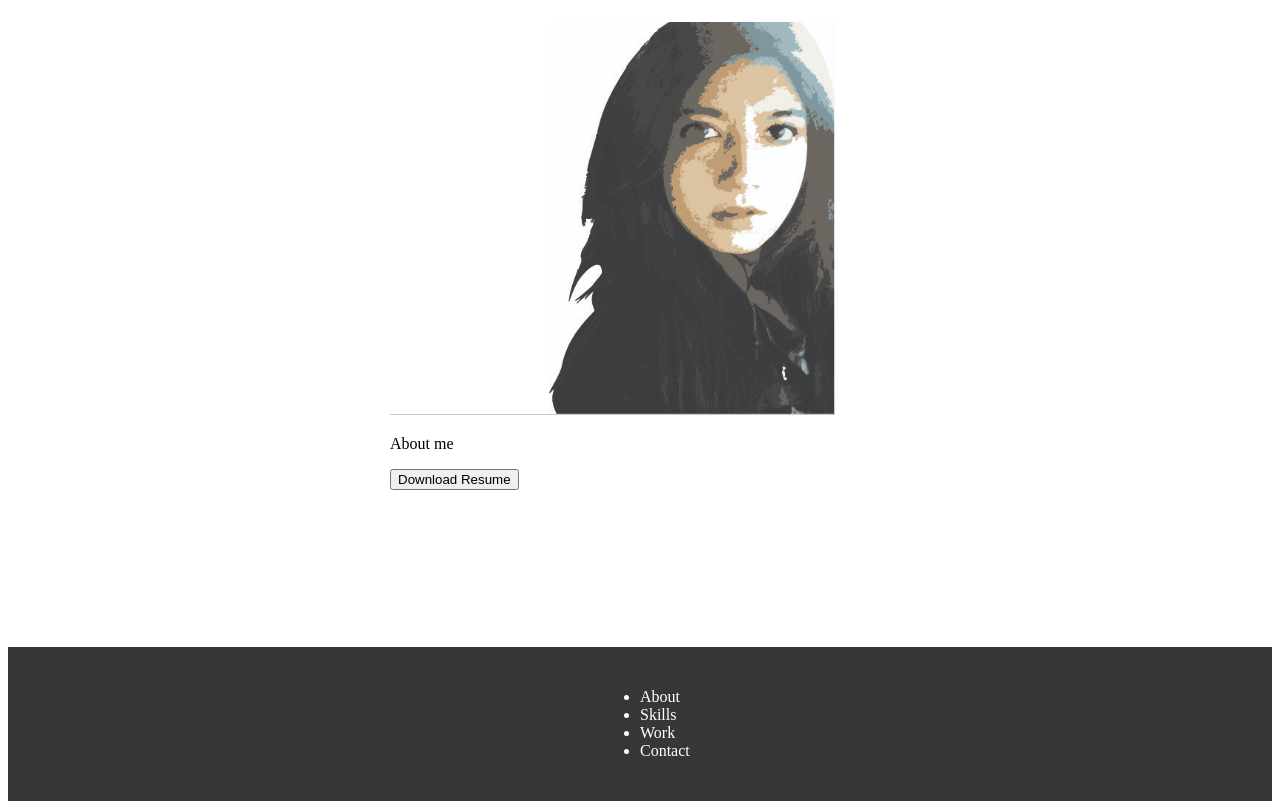
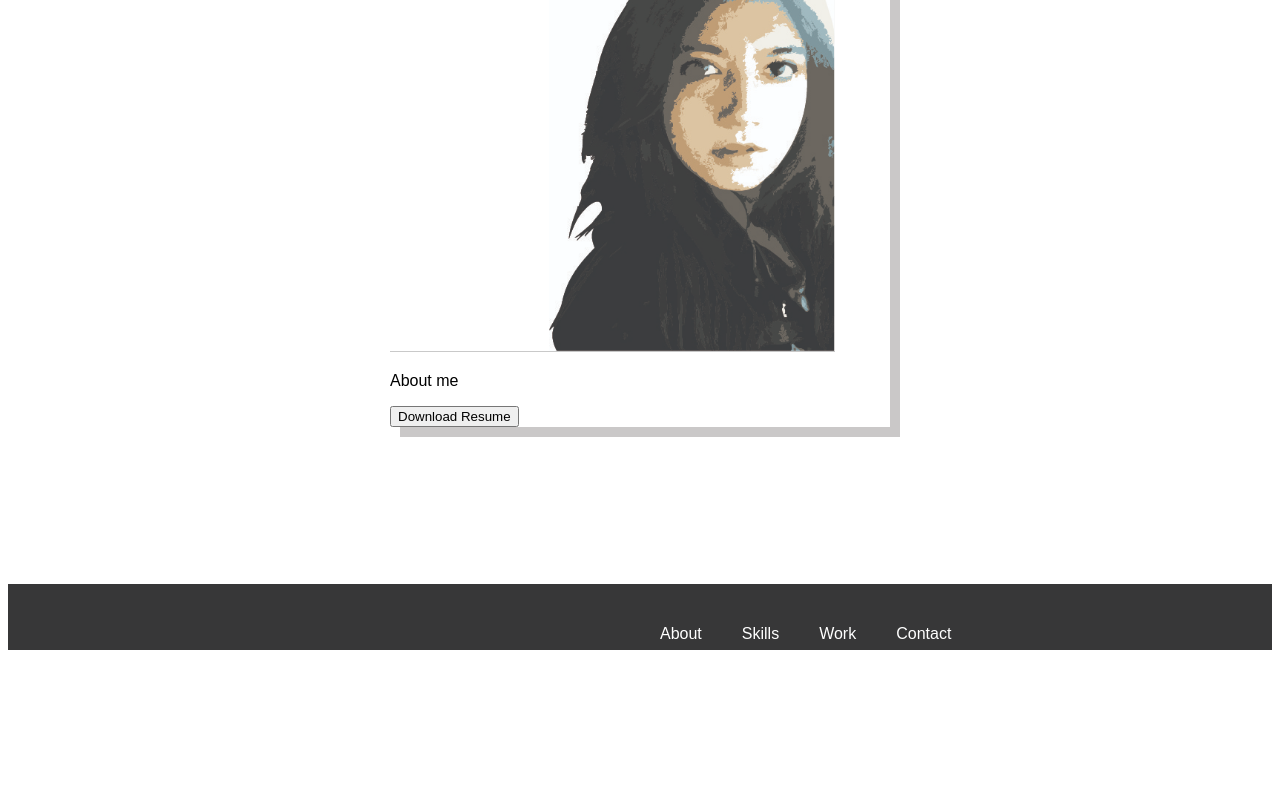
Before and after one commit to gubaba19/UX_UI_HW_17, a plain HTML site: page index.html in a window 1280 px wide. Shown: the part 140-949 px from the top of the page. After the commit the page ends 800 px from the top, so only its background shows below. Drawn offline with Linux system fonts and the light colour scheme.

Commit message:
Update index.css

```diff
--- a/CSS/index.css
+++ b/CSS/index.css
@@ -11,8 +11,17 @@ nav {
     padding: 1%;
 }
 ul {
+    list-style: none;
     width: 50%;
     margin-left: auto;
+}
+p {
+    font-family:Arial, Helvetica, sans-serif;
+}
+li {
+    float: left;
+    padding: 0 20px;
+    font-family:Arial, Helvetica, sans-serif;
 }
 .logo {
     text-align: center;
@@ -24,6 +33,7 @@ ul {
 .content {
     width: 500px;
     margin: 0 auto;
+    box-shadow: 10px 10px #cac8c8;
 }
 footer {
     background-color: #373738;
```
